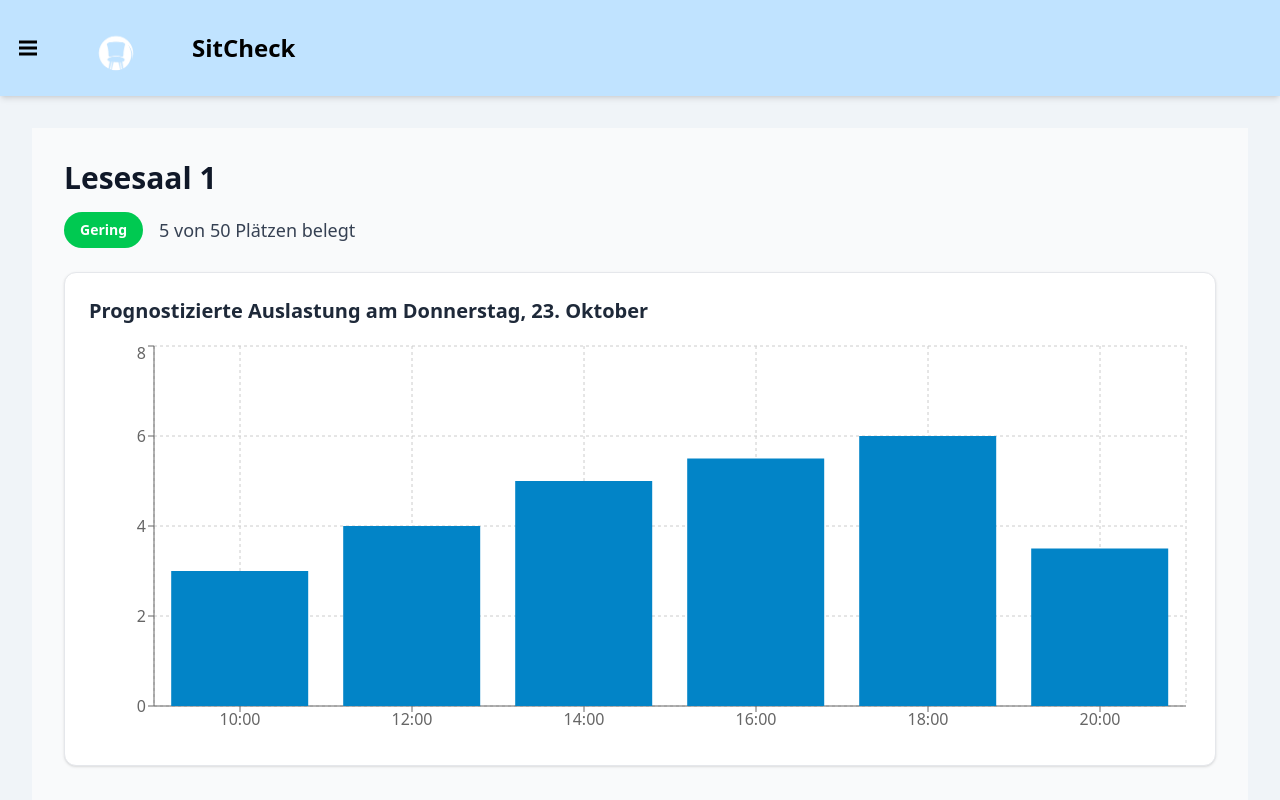
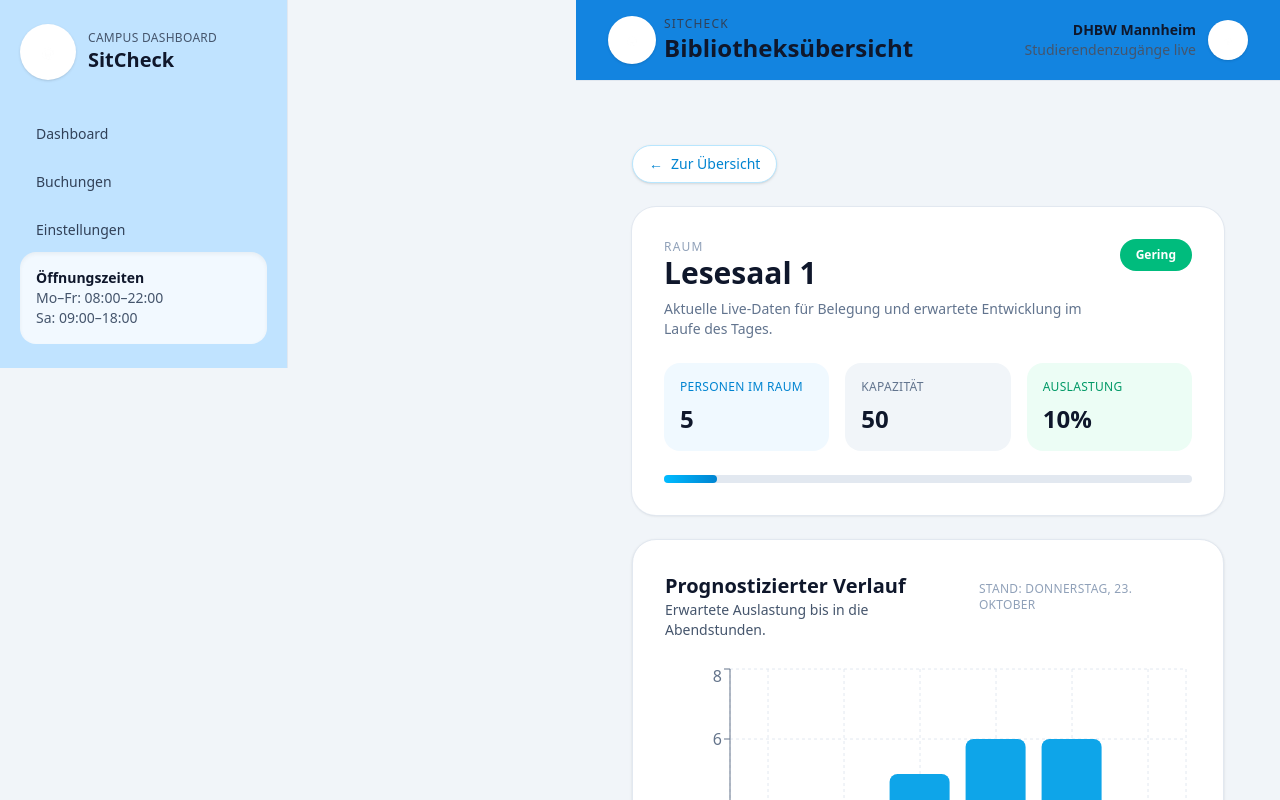
Before and after one commit to PSSCoding/SitCheck, a Next.js app in the folder nextapp/: page /rooms/1 in a window 1280 px wide. Shown: the top 800 px of the page. Built offline with nearby package versions, Linux system fonts and the light colour scheme.

Commit message:
Improve mobile dashboard experience

```diff
--- a/nextapp/src/app/layout.js
+++ b/nextapp/src/app/layout.js
@@ -1,8 +1,9 @@
 "use client";
 
-import { useState } from "react";
+import { useEffect, useState } from "react";
 import Image from "next/image";
 import Link from "next/link";
+import { usePathname } from "next/navigation";
 import { Geist, Geist_Mono } from "next/font/google";
 import "./globals.css";
 import logo from "./logo.png";
@@ -10,115 +11,148 @@ import logo from "./logo.png";
 const geistSans = Geist({ variable: "--font-geist-sans", subsets: ["latin"] });
 const geistMono = Geist_Mono({ variable: "--font-geist-mono", subsets: ["latin"] });
 
-export default function RootLayout({ children }) {
-  const [sidebarOpen, setSidebarOpen] = useState(false);
-
-  const navItems = [
+const NAV_ITEMS = [
   { label: "Dashboard", href: "/" },
   { label: "Buchungen", href: "/bookings" },
   { label: "Einstellungen", href: "/settings" },
 ];
 
+export default function RootLayout({ children }) {
+  const [sidebarOpen, setSidebarOpen] = useState(false);
+  const pathname = usePathname();
+
+  useEffect(() => {
+    setSidebarOpen(false);
+  }, [pathname]);
+
   return (
-    <html lang="en">
+    <html lang="de" className="scroll-smooth">
       <body
-        className={`${geistSans.variable} ${geistMono.variable} antialiased bg-gray-50 text-gray-900`}
+        className={`${geistSans.variable} ${geistMono.variable} antialiased bg-slate-100 text-slate-900`}
       >
-        <div className="flex min-h-screen">
+        <div className="relative flex min-h-screen bg-slate-100">
+          {/* Overlay for mobile navigation */}
+          {sidebarOpen && (
+            <div
+              className="fixed inset-0 z-30 bg-slate-900/40 backdrop-blur-sm lg:hidden"
+              onClick={() => setSidebarOpen(false)}
+            />
+          )}
+
           {/* Sidebar */}
           <aside
-            className={`fixed top-0 left-0 h-full text-black p-4 transform transition-transform duration-300 z-40
-              ${sidebarOpen ? "translate-x-0 w-64" : "-translate-x-full w-64"}`}
-            style={{ backgroundColor: "#c0e3ff" }}
+            className={`fixed top-0 left-0 z-40 flex h-full w-72 transform flex-col border-r border-slate-200
+              bg-[#c0e3ff] px-5 py-6 text-slate-900 shadow-xl transition-transform duration-300
+              ${sidebarOpen ? "translate-x-0" : "-translate-x-full"}
+              lg:relative lg:translate-x-0 lg:shadow-none`}
           >
-            {/* Sidebar Logo + Titel */}
-            <div className="flex items-center mb-6">
-              <Image src={logo} alt="SitCheck Logo" width={120} height={120} />
-              <h2 className="text-xl font-bold ml-2 text-black">SitCheck</h2>
+            <div className="flex items-center gap-3">
+              <Image
+                src={logo}
+                alt="SitCheck Logo"
+                width={56}
+                height={56}
+                className="h-14 w-14 rounded-full bg-white object-contain p-2 shadow"
+              />
+              <div>
+                <p className="text-xs uppercase tracking-wide text-slate-600">Campus Dashboard</p>
+                <h2 className="text-xl font-semibold text-slate-900">SitCheck</h2>
+              </div>
             </div>
 
-            <nav className="space-y-2">
-              {navItems.map((item) => (
+            <nav className="mt-8 space-y-1 text-sm font-medium">
+              {NAV_ITEMS.map((item) => {
+                const active = pathname === item.href;
+                return (
                   <Link
                     key={item.label}
                     href={item.href}
-                  className="block px-3 py-2 rounded transition-colors duration-200"
-                  style={{ backgroundColor: "transparent", color: "black" }}
-                  onMouseOver={(e) =>
-                    (e.currentTarget.style.backgroundColor = "#9fd4ff")
-                  }
-                  onMouseOut={(e) =>
-                    (e.currentTarget.style.backgroundColor = "transparent")
-                  }
+                    className={`flex items-center justify-between rounded-xl px-4 py-3 transition-colors
+                      ${active ? "bg-white text-slate-900 shadow" : "text-slate-700 hover:bg-white/70"}`}
                   >
-                  {item.label}
+                    <span>{item.label}</span>
+                    {active && (
+                      <span className="h-2 w-2 rounded-full bg-sky-500" aria-hidden="true" />
+                    )}
                   </Link>
-              ))}
+                );
+              })}
             </nav>
+
+            <div className="mt-auto rounded-2xl bg-white/80 p-4 text-sm text-slate-600 shadow-inner">
+              <p className="font-semibold text-slate-900">Öffnungszeiten</p>
+              <p>Mo–Fr: 08:00–22:00</p>
+              <p>Sa: 09:00–18:00</p>
+            </div>
           </aside>
 
           {/* Main Content */}
-          <div
-            className={`flex-1 min-h-screen transition-all duration-300
-              ${sidebarOpen ? "ml-64" : "ml-0"}`}
-          >
-            {/* Header */}
-           <header
-  className="relative flex items-center p-4 shadow-md"
-  style={{ backgroundColor: "#c0e3ff", height: "6rem" }}
->
-  {/* Linke Seite: Hamburger + Logo + Titel */}
-  <div className="flex items-center gap-4 z-10">
+          <div className="flex min-h-screen w-full flex-1 flex-col lg:pl-72">
+            <header className="sticky top-0 z-20 border-b border-slate-200 bg-[#c0e3ff]/80 backdrop-blur">
+              <div className="flex h-16 items-center justify-between px-4 sm:h-20 sm:px-8">
+                <div className="flex items-center gap-3">
                   <button
-      onClick={() => setSidebarOpen(!sidebarOpen)}
-      className="flex items-center justify-center bg-transparent border-0 appearance-none focus:outline-none"
+                    type="button"
+                    aria-label="Navigation umschalten"
+                    className="flex h-10 w-10 items-center justify-center rounded-full border border-slate-200 bg-white text-slate-700 shadow-sm transition hover:text-slate-900 lg:hidden"
+                    onClick={() => setSidebarOpen((prev) => !prev)}
                   >
                     {sidebarOpen ? (
                       <svg
                         viewBox="0 0 24 24"
                         fill="none"
-          stroke="black"
-          strokeWidth="3"
-          className="w-6 h-6"
+                        xmlns="http://www.w3.org/2000/svg"
+                        className="h-5 w-5"
                       >
-          <line x1="4" y1="4" x2="20" y2="20" />
-          <line x1="20" y1="4" x2="4" y2="20" />
+                        <path d="M6 6l12 12M18 6l-12 12" stroke="currentColor" strokeWidth="2" strokeLinecap="round" />
                       </svg>
                     ) : (
                       <svg
                         viewBox="0 0 24 24"
                         fill="none"
-          stroke="black"
-          strokeWidth="3"
-          className="w-6 h-6"
+                        xmlns="http://www.w3.org/2000/svg"
+                        className="h-5 w-5"
                       >
-          <line x1="3" y1="6" x2="21" y2="6" />
-          <line x1="3" y1="12" x2="21" y2="12" />
-          <line x1="3" y1="18" x2="21" y2="18" />
+                        <path d="M4 6h16M4 12h16M4 18h16" stroke="currentColor" strokeWidth="2" strokeLinecap="round" />
                       </svg>
                     )}
                   </button>
 
-    {/* Logo links vom Titel */}
+                  <div className="flex items-center gap-2">
                     <Image
                       src={logo}
                       alt="SitCheck Logo"
-      width={120}
-      height={120}
-      className="object-contain"
+                      width={48}
+                      height={48}
+                      className="hidden h-12 w-12 rounded-full bg-white object-contain p-2 shadow sm:block"
                     />
+                    <div>
+                      <p className="text-xs uppercase tracking-widest text-slate-700">SitCheck</p>
+                      <h1 className="text-lg font-semibold text-slate-900 sm:text-2xl">Bibliotheksübersicht</h1>
+                    </div>
+                  </div>
+                </div>
 
-    <h1 className="text-2xl font-bold text-black">SitCheck</h1>
+                <div className="hidden items-center gap-3 text-sm text-slate-600 sm:flex">
+                  <div className="text-right">
+                    <p className="font-semibold text-slate-900">DHBW Mannheim</p>
+                    <p>Studierendenzugänge live</p>
+                  </div>
+                  <Image
+                    src={logo}
+                    alt="SitCheck Logo klein"
+                    width={40}
+                    height={40}
+                    className="h-10 w-10 rounded-full bg-white object-contain p-2 shadow"
+                  />
+                </div>
               </div>
             </header>
 
-            <main className="p-8">{children}</main>
+            <main className="flex-1 px-4 py-6 sm:px-8 sm:py-8">{children}</main>
 
-            <footer
-              className="p-4 text-center"
-              style={{ backgroundColor: "#c0e3ff", color: "black" }}
-            >
-              © 2025 DHBW Germany GmbH Coblitzallee 1-9, 68163 Mannheim
+            <footer className="px-4 py-6 text-center text-xs text-slate-500 sm:text-sm">
+              © 2025 DHBW Germany GmbH · Coblitzallee 1-9, 68163 Mannheim
             </footer>
           </div>
         </div>
--- a/nextapp/src/app/page.js
+++ b/nextapp/src/app/page.js
@@ -7,11 +7,11 @@ import { rooms } from "@/data/rooms";
 export default function HomePage() {
   const getStatus = (people, capacity) => {
     const ratio = people / capacity;
-    if (ratio === 0) return { label: "Leer", color: "bg-gray-300 text-gray-800" };
-    if (ratio <= 1 / 3) return { label: "Gering", color: "bg-green-500 text-white" };
-    if (ratio <= 2 / 3) return { label: "Mittel", color: "bg-yellow-400 text-black" };
+    if (ratio === 0) return { label: "Leer", color: "bg-slate-200 text-slate-800" };
+    if (ratio <= 1 / 3) return { label: "Gering", color: "bg-emerald-500 text-white" };
+    if (ratio <= 2 / 3) return { label: "Mittel", color: "bg-amber-400 text-slate-900" };
     if (ratio < 1) return { label: "Hoch", color: "bg-orange-500 text-white" };
-    return { label: "Voll", color: "bg-red-600 text-white" };
+    return { label: "Voll", color: "bg-rose-500 text-white" };
   };
 
   const groupedRooms = rooms.reduce((acc, room) => {
@@ -44,63 +44,113 @@ export default function HomePage() {
   ];
 
   return (
-    <main className="p-8">
-      <h1 className="text-2xl font-bold mb-6 text-gray-900">Bibliotheks-Dashboard</h1>
+    <div className="mx-auto flex w-full max-w-6xl flex-col gap-6">
+      <section className="rounded-3xl bg-gradient-to-r from-sky-100 via-sky-50 to-white p-6 shadow-sm sm:flex sm:items-center sm:justify-between sm:p-8">
+        <div>
+          <h1 className="text-2xl font-semibold text-slate-900 sm:text-3xl">Bibliotheks-Dashboard</h1>
+          <p className="mt-2 max-w-xl text-sm text-slate-600 sm:text-base">
+            Verfolge die aktuelle Auslastung der Lern- und Gruppenräume und erhalte Prognosen für den heutigen Tag.
+          </p>
+        </div>
+        <div className="mt-4 flex items-center gap-4 rounded-2xl bg-white/80 p-4 text-sm text-slate-700 shadow-inner sm:mt-0">
+          <div>
+            <p className="text-xs uppercase tracking-wide text-slate-500">Heutiges Datum</p>
+            <p className="font-semibold text-slate-900">{today}</p>
+          </div>
+          <div className="hidden h-12 w-px bg-slate-200 sm:block" aria-hidden="true" />
+          <div className="hidden sm:block">
+            <p className="text-xs uppercase tracking-wide text-slate-500">Aktive Räume</p>
+            <p className="font-semibold text-slate-900">{rooms.length}</p>
+          </div>
+        </div>
+      </section>
 
-      <div className="grid grid-cols-1 lg:grid-cols-2 gap-8">
-        {/* Linke Seite - Räume */}
+      <section className="space-y-8">
+        {Object.keys(groupedRooms).map((type) => (
+          <div key={type} className="space-y-4">
+            <div className="flex flex-col gap-2 sm:flex-row sm:items-end sm:justify-between">
               <div>
-          {Object.keys(groupedRooms).map((type) => (
-            <div key={type} className="mb-8">
-              <h2 className="text-xl font-semibold mb-3 text-gray-800">{type}</h2>
+                <h2 className="text-lg font-semibold text-slate-900 sm:text-xl">{type}</h2>
+                <p className="text-sm text-slate-600">
+                  Übersicht der aktuellen Auslastung aller {type.toLowerCase()}.
+                </p>
+              </div>
+              <span className="text-xs font-medium uppercase tracking-wide text-slate-500">
+                {groupedRooms[type].length} Räume
+              </span>
+            </div>
 
-              <div className="flex gap-4 overflow-x-auto pb-2">
+            <div className="grid gap-3 sm:grid-cols-2 xl:grid-cols-3">
               {groupedRooms[type].map((room) => {
                 const status = getStatus(room.people, room.capacity);
+                const utilization = Math.round((room.people / room.capacity) * 100);
                 return (
                   <Link
                     href={`/rooms/${room.id}`}
                     key={room.id}
-                      className="min-w-[200px] p-4 rounded-xl bg-white shadow-sm border border-gray-200 flex-shrink-0
-                        hover:shadow-md hover:border-sky-400 transition-all duration-200 cursor-pointer"
+                    className="group rounded-2xl border border-transparent bg-white p-5 shadow-sm transition hover:border-sky-200 hover:shadow-md focus-visible:outline focus-visible:outline-2 focus-visible:outline-offset-2 focus-visible:outline-sky-400"
                   >
-                      <h3 className="text-lg font-semibold mb-2 text-gray-900">{room.name}</h3>
-                      <p className="text-gray-700">
-                        Personen: <strong>{room.people}</strong> / {room.capacity}
-                      </p>
-                      <span
-                        className={`inline-block mt-3 px-3 py-1 rounded-full text-sm font-medium ${status.color}`}
-                      >
+                    <div className="flex items-start justify-between gap-3">
+                      <div>
+                        <h3 className="text-base font-semibold text-slate-900 sm:text-lg">{room.name}</h3>
+                        <p className="mt-1 text-sm text-slate-500">{room.capacity} Plätze insgesamt</p>
+                      </div>
+                      <span className={`rounded-full px-3 py-1 text-xs font-semibold ${status.color}`}>
                         {status.label}
                       </span>
+                    </div>
+                    <div className="mt-4 flex flex-wrap items-center justify-between gap-2 text-sm text-slate-600">
+                      <p>
+                        <span className="font-semibold text-slate-900">{room.people}</span> Personen im Raum
+                      </p>
+                      <div className="flex items-center gap-2">
+                        <span className="text-xs uppercase tracking-wide text-slate-400">Auslastung</span>
+                        <span className="font-semibold text-slate-900">{utilization}%</span>
+                      </div>
+                    </div>
+                    <div className="mt-4 h-2 w-full rounded-full bg-slate-200">
+                      <div
+                        className="h-full rounded-full bg-gradient-to-r from-sky-400 to-sky-600"
+                        style={{ width: `${Math.min(utilization, 100)}%` }}
+                        aria-hidden="true"
+                      />
+                    </div>
+                    <p className="mt-4 flex items-center gap-2 text-xs font-medium text-sky-600">
+                      Details ansehen
+                      <span aria-hidden="true" className="transition-transform group-hover:translate-x-1">
+                        →
+                      </span>
+                    </p>
                   </Link>
                 );
               })}
             </div>
           </div>
         ))}
+      </section>
+
+      <section className="rounded-3xl border border-slate-200 bg-white p-5 shadow-sm sm:p-8">
+        <div className="flex flex-col gap-2 sm:flex-row sm:items-baseline sm:justify-between">
+          <div>
+            <h2 className="text-lg font-semibold text-slate-900 sm:text-xl">Auslastungsprognose</h2>
+            <p className="text-sm text-slate-600">
+              Geschätzte Besucherzahlen im Tagesverlauf für alle Bereiche zusammen.
+            </p>
           </div>
-
-        {/* Rechte Seite - Chart */}
-        <div className="bg-white p-6 rounded-xl shadow-sm border border-gray-200">
-          <h2 className="text-xl font-semibold mb-4 text-gray-800">
-            Geschätzte Belegung am {today}
-          </h2>
-          <div className="overflow-x-auto">
-            <div className="min-w-[900px]">
-              <ResponsiveContainer width="100%" height={400}>
+          <span className="text-xs uppercase tracking-wide text-slate-400">Stand: {today}</span>
+        </div>
+        <div className="mt-6 h-64 w-full sm:h-80">
+          <ResponsiveContainer width="100%" height="100%">
             <BarChart data={data}>
-                  <CartesianGrid strokeDasharray="3 3" />
-                  <XAxis dataKey="time" />
-                  <YAxis />
-                  <Tooltip />
-                  <Bar dataKey="people" fill="#c0e3ff" />
+              <CartesianGrid strokeDasharray="3 3" stroke="#e2e8f0" />
+              <XAxis dataKey="time" stroke="#64748b" />
+              <YAxis stroke="#64748b" />
+              <Tooltip cursor={{ fill: "#f1f5f9" }} />
+              <Bar dataKey="people" fill="#38bdf8" radius={[8, 8, 0, 0]} />
             </BarChart>
           </ResponsiveContainer>
         </div>
+      </section>
     </div>
-        </div>
-      </div>
-    </main>
   );
 }
--- a/nextapp/src/app/rooms/[id]/page.js
+++ b/nextapp/src/app/rooms/[id]/page.js
@@ -1,5 +1,6 @@
 "use client";
 
+import Link from "next/link";
 import { useParams } from "next/navigation";
 import { BarChart, Bar, XAxis, YAxis, Tooltip, CartesianGrid, ResponsiveContainer } from "recharts";
 import { rooms } from "@/data/rooms";
@@ -9,28 +10,33 @@ export default function RoomDetailPage() {
   const room = rooms.find((r) => r.id === Number(id));
 
   if (!room) {
-    return <div className="p-8 text-red-600">Raum mit ID {id} wurde nicht gefunden.</div>;
+    return (
+      <div className="mx-auto flex min-h-[60vh] w-full max-w-3xl items-center justify-center px-4 text-center text-rose-600">
+        Raum mit ID {id} wurde nicht gefunden.
+      </div>
+    );
   }
 
   const getStatus = (people, capacity) => {
     const ratio = people / capacity;
-    if (ratio === 0) return { label: "Leer", color: "bg-gray-300 text-gray-800" };
-    if (ratio <= 1 / 3) return { label: "Gering", color: "bg-green-500 text-white" };
-    if (ratio <= 2 / 3) return { label: "Mittel", color: "bg-yellow-400 text-black" };
+    if (ratio === 0) return { label: "Leer", color: "bg-slate-200 text-slate-800" };
+    if (ratio <= 1 / 3) return { label: "Gering", color: "bg-emerald-500 text-white" };
+    if (ratio <= 2 / 3) return { label: "Mittel", color: "bg-amber-400 text-slate-900" };
     if (ratio < 1) return { label: "Hoch", color: "bg-orange-500 text-white" };
-    return { label: "Voll", color: "bg-red-600 text-white" };
+    return { label: "Voll", color: "bg-rose-500 text-white" };
   };
 
   const status = getStatus(room.people, room.capacity);
+  const utilization = Math.round((room.people / room.capacity) * 100);
 
   // Dummy-Prognosedaten basierend auf diesem Raum
   const data = [
-    { time: "10:00", people: room.people * 0.6 },
-    { time: "12:00", people: room.people * 0.8 },
+    { time: "10:00", people: Math.round(room.people * 0.6) },
+    { time: "12:00", people: Math.round(room.people * 0.8) },
     { time: "14:00", people: room.people },
-    { time: "16:00", people: Math.min(room.capacity, room.people * 1.1) },
-    { time: "18:00", people: Math.min(room.capacity, room.people * 1.2) },
-    { time: "20:00", people: Math.max(0, room.people * 0.7) },
+    { time: "16:00", people: Math.min(room.capacity, Math.round(room.people * 1.1)) },
+    { time: "18:00", people: Math.min(room.capacity, Math.round(room.people * 1.2)) },
+    { time: "20:00", people: Math.max(0, Math.round(room.people * 0.7)) },
   ];
 
   const today = new Date().toLocaleDateString("de-DE", {
@@ -40,34 +46,75 @@ export default function RoomDetailPage() {
   });
 
   return (
-    <div className="p-8 bg-gray-50 min-h-screen">
-      <h1 className="text-3xl font-bold text-gray-900 mb-4">{room.name}</h1>
-
-      <div className="flex items-center gap-4 mb-6">
-        <span className={`px-4 py-2 rounded-full text-sm font-semibold ${status.color}`}>
-          {status.label}
-        </span>
-        <p className="text-lg text-gray-700">
-          {room.people} von {room.capacity} Plätzen belegt
-        </p>
+    <div className="mx-auto flex w-full max-w-4xl flex-col gap-6 px-4 py-6 sm:px-6 sm:py-8">
+      <div className="flex items-center gap-2 text-sm text-sky-600">
+        <Link
+          href="/"
+          className="inline-flex items-center gap-2 rounded-full border border-sky-200 bg-white px-4 py-2 font-medium shadow-sm transition hover:border-sky-300 hover:text-sky-700 focus-visible:outline focus-visible:outline-2 focus-visible:outline-offset-2 focus-visible:outline-sky-400"
+        >
+          <span aria-hidden="true">←</span>
+          Zur Übersicht
+        </Link>
       </div>
 
-      <div className="bg-white p-6 rounded-xl shadow border border-gray-200">
-        <h2 className="text-xl font-semibold mb-4 text-gray-800">
-          Prognostizierte Auslastung am {today}
-        </h2>
-        <div className="min-w-[700px] h-[400px]">
+      <section className="rounded-3xl bg-white p-6 shadow-sm ring-1 ring-slate-200 sm:p-8">
+        <div className="flex flex-col gap-4 sm:flex-row sm:items-start sm:justify-between">
+          <div>
+            <p className="text-xs uppercase tracking-widest text-slate-400">Raum</p>
+            <h1 className="text-2xl font-semibold text-slate-900 sm:text-3xl">{room.name}</h1>
+            <p className="mt-2 text-sm text-slate-500">
+              Aktuelle Live-Daten für Belegung und erwartete Entwicklung im Laufe des Tages.
+            </p>
+          </div>
+          <span className={`self-start rounded-full px-4 py-2 text-xs font-semibold ${status.color}`}>
+            {status.label}
+          </span>
+        </div>
+
+        <div className="mt-6 grid gap-4 sm:grid-cols-3">
+          <div className="rounded-2xl bg-sky-50 p-4 text-sm text-slate-600">
+            <p className="text-xs uppercase tracking-wide text-sky-600">Personen im Raum</p>
+            <p className="mt-2 text-2xl font-semibold text-slate-900">{room.people}</p>
+          </div>
+          <div className="rounded-2xl bg-slate-100 p-4 text-sm text-slate-600">
+            <p className="text-xs uppercase tracking-wide text-slate-500">Kapazität</p>
+            <p className="mt-2 text-2xl font-semibold text-slate-900">{room.capacity}</p>
+          </div>
+          <div className="rounded-2xl bg-emerald-50 p-4 text-sm text-slate-600">
+            <p className="text-xs uppercase tracking-wide text-emerald-600">Auslastung</p>
+            <p className="mt-2 text-2xl font-semibold text-slate-900">{utilization}%</p>
+          </div>
+        </div>
+
+        <div className="mt-6 h-2 w-full rounded-full bg-slate-200">
+          <div
+            className="h-full rounded-full bg-gradient-to-r from-sky-400 to-sky-600"
+            style={{ width: `${Math.min(utilization, 100)}%` }}
+            aria-hidden="true"
+          />
+        </div>
+      </section>
+
+      <section className="rounded-3xl border border-slate-200 bg-white p-6 shadow-sm sm:p-8">
+        <div className="flex flex-col gap-2 sm:flex-row sm:items-baseline sm:justify-between">
+          <div>
+            <h2 className="text-lg font-semibold text-slate-900 sm:text-xl">Prognostizierter Verlauf</h2>
+            <p className="text-sm text-slate-600">Erwartete Auslastung bis in die Abendstunden.</p>
+          </div>
+          <span className="text-xs uppercase tracking-wide text-slate-400">Stand: {today}</span>
+        </div>
+        <div className="mt-6 h-64 w-full sm:h-80">
           <ResponsiveContainer width="100%" height="100%">
             <BarChart data={data}>
-              <CartesianGrid strokeDasharray="3 3" />
-              <XAxis dataKey="time" />
-              <YAxis />
-              <Tooltip />
-              <Bar dataKey="people" fill="#0284c7" />
+              <CartesianGrid strokeDasharray="3 3" stroke="#e2e8f0" />
+              <XAxis dataKey="time" stroke="#64748b" />
+              <YAxis stroke="#64748b" allowDecimals={false} />
+              <Tooltip cursor={{ fill: "#f1f5f9" }} />
+              <Bar dataKey="people" fill="#0ea5e9" radius={[8, 8, 0, 0]} />
             </BarChart>
           </ResponsiveContainer>
         </div>
-      </div>
+      </section>
     </div>
   );
 }
```
Lines whose indentation alone changed are shown as unchanged.
